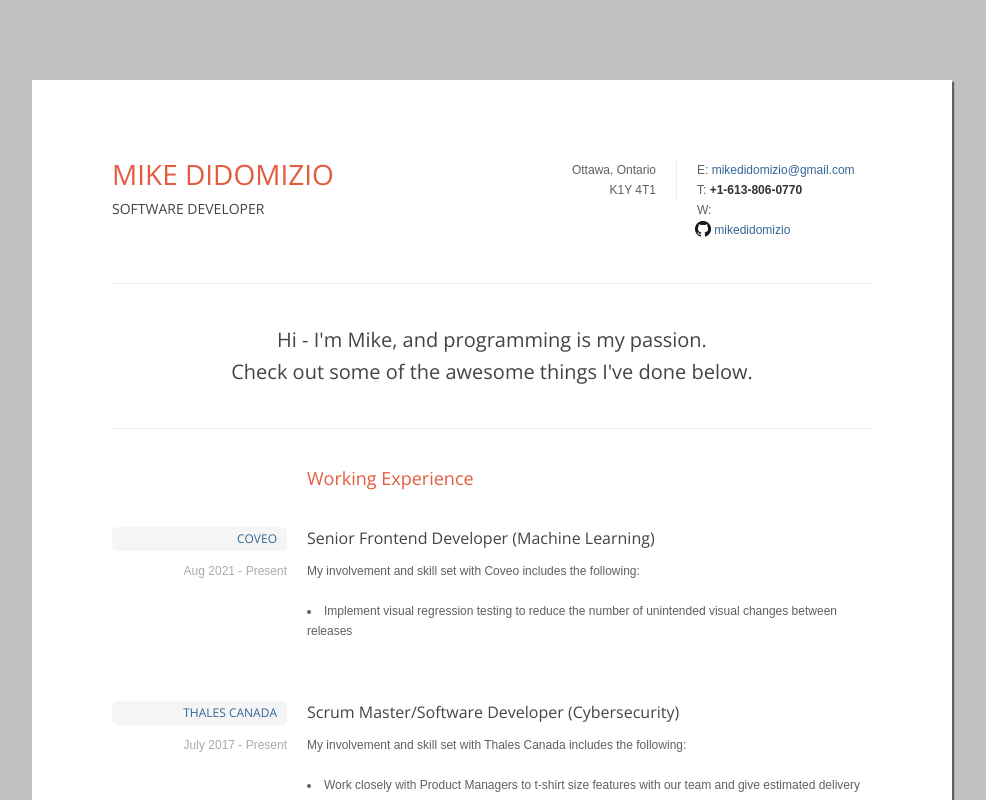
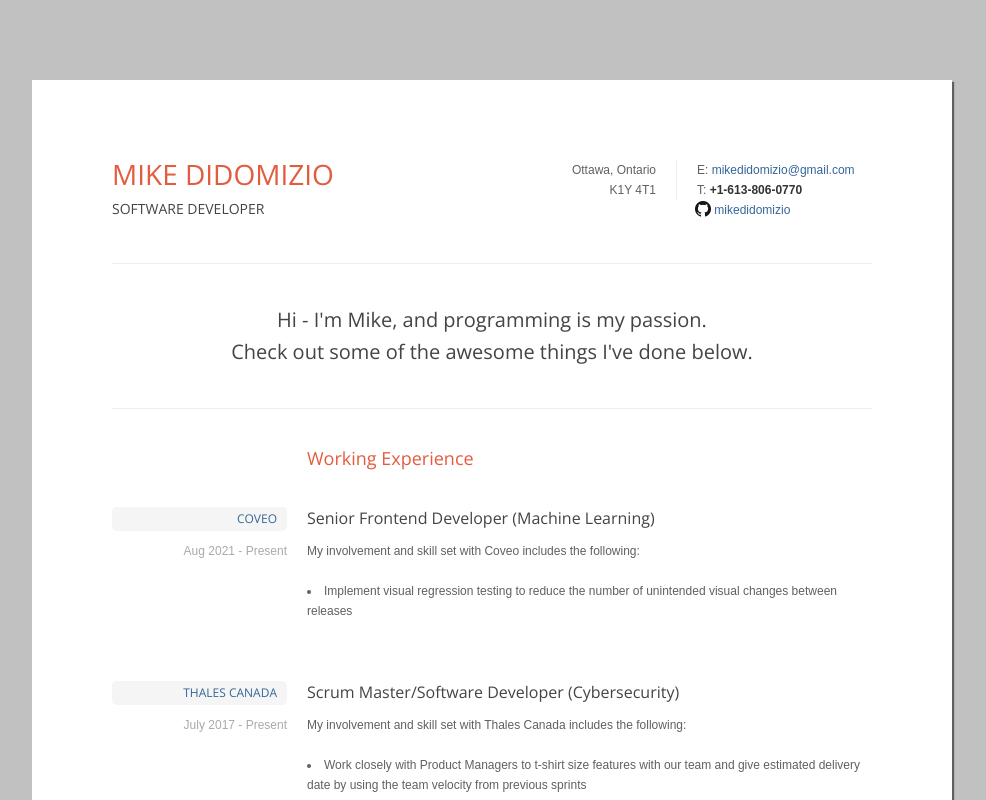
Before and after one commit to mikedidomizio/mikedidomizio-resume, a Vue app: page / in a window 1280 px wide. Shown: the top 800 px of the page, without its empty margins (148-1134 px from the left). Built offline with nearby package versions, Linux system fonts and the light colour scheme.

Commit message:
Fix empty website from appearing

```diff
--- a/src/components/Header.vue
+++ b/src/components/Header.vue
@@ -23,7 +23,7 @@
             <ul class="contact-info hide-on-phone fixed">
                 <li class="text"><span>E:</span> <a :href="formattedEmail()">{{email}}</a></li>
                 <li class="text"><span>T:</span> <strong>{{phoneNumber}}</strong></li>
-                <li class="text"><span>W:</span> <a :href="formattedWebsite()">{{website}}</a></li>
+                <li v-if="website" class="text"><span>W:</span> <a :href="formattedWebsite()">{{website}}</a></li>
                 <li class="img"><span><img src="@/assets/GitHub-Mark-32px.png" /></span> <a :href="'https://www.github.com/' + github" target="_blank">{{github}}</a></li>
             </ul>
 
```
